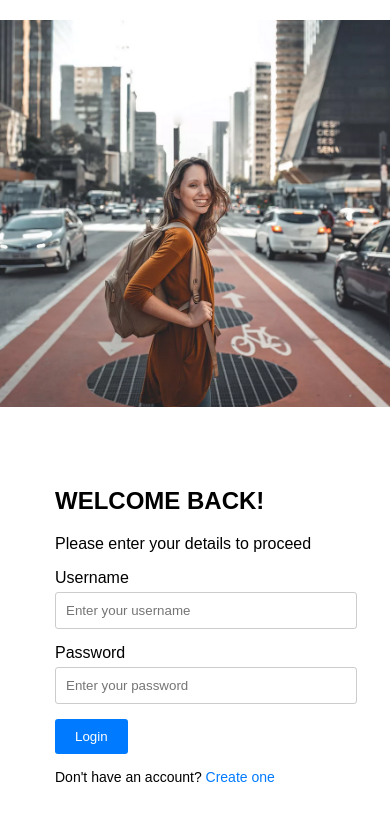
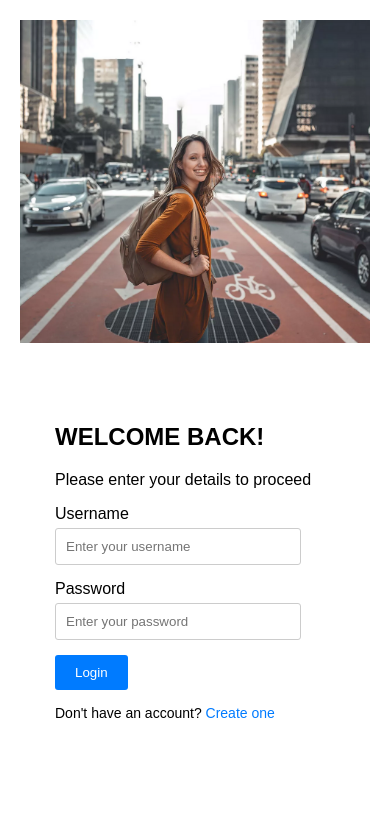
Before and after one commit to onel1234/project01, a React (Create React App) app: page / in a window 390 px wide. Shown: the top 820 px of the page. Built offline with nearby package versions, Linux system fonts and the light colour scheme.

Commit message:
mobile version further optimizing

```diff
--- a/src/App.css
+++ b/src/App.css
@@ -3,13 +3,14 @@ body {
   padding: 0;
   font-family: Arial, sans-serif;
   background-color: #ffffff;
-  overflow: hidden;
+  overflow: hidden; /* Hide scrollbar */
 }
 
 .container {
   display: flex;
   flex-direction: row-reverse; /* Reversing the order */
   height: 100vh;
+  overflow: hidden; /* Hide scrollbar */
 }
 
 .image-container {
@@ -17,6 +18,7 @@ body {
   display: flex;
   justify-content: center;
   align-items: center;
+  overflow: hidden; /* Hide scrollbar */
 }
 
 .image {
@@ -30,13 +32,13 @@ body {
   align-items: center;
   padding: 20px;
   flex: 1;
+  overflow: hidden; /* Hide scrollbar */
 }
 
 .login-form {
-  background-color: #ffffff;
-  /* White background for login section */
+  background-color: #ffffff; /* White background for login section */
   padding: 20px;
-
+  border-radius: 10px;
   box-shadow: 0 0 10px rgba(255, 255, 255, 0.1);
   width: 80%;
   max-width: 400px;
@@ -51,10 +53,8 @@ body {
   margin-bottom: 5px;
 }
 
-.form-group input[type="text"],
-.form-group input[type="password"],
-.form-group input[type="checkbox"] {
-  width: 100%;
+.form-group input {
+  width: 80%;
   padding: 10px;
   border: 1px solid #ccc;
   border-radius: 3px;
@@ -79,9 +79,6 @@ body {
   text-decoration: none;
 }
 
-/* Additional styles for checkbox alignment */
-
-
 @media only screen and (max-width: 600px) {
   .container {
     flex-direction: column;
@@ -96,7 +93,7 @@ body {
   }
 
   .image {
-    max-width: 120%;
+    max-width: 100%;
     height: auto;
   }
 }
```
